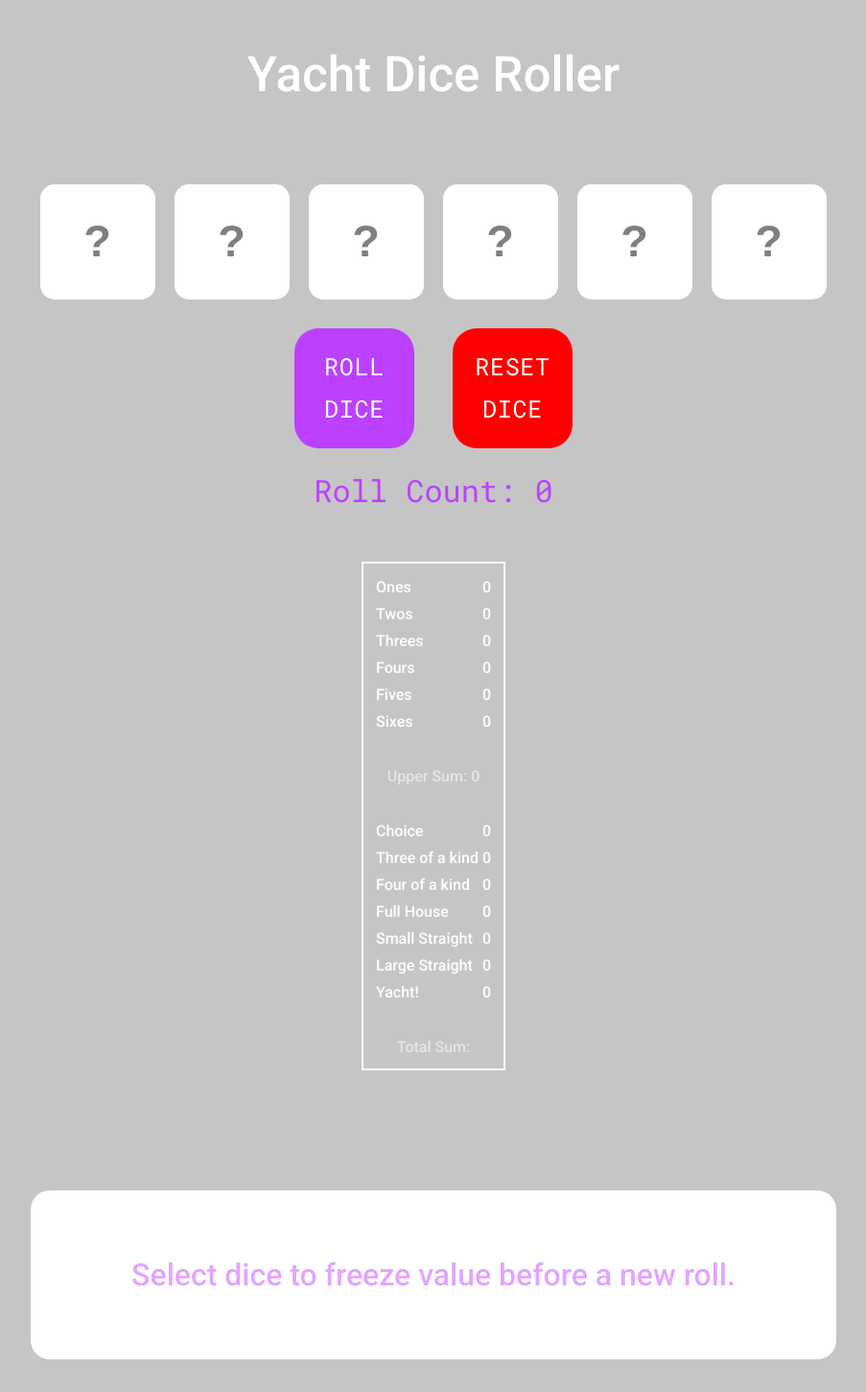
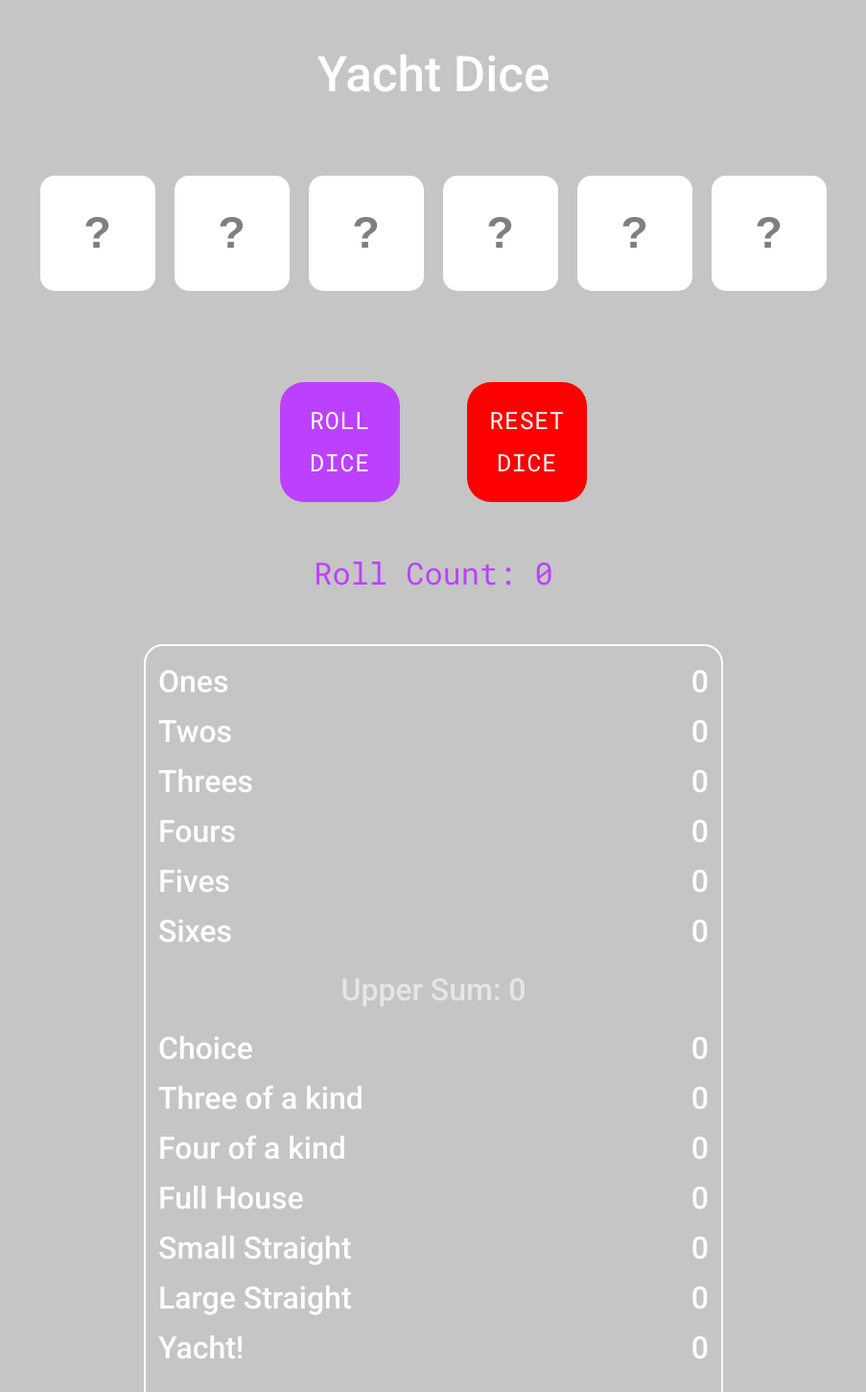
Before and after one commit to chriskstaton/SIXXES, a React (Vite) app: page / in a window 1280 px wide. Shown: the top 1450 px of the page at 96% size, without its empty margins (188-1091 px from the left). Built offline with nearby package versions, Linux system fonts and the light colour scheme.

Commit message:
styles update, remove .App margin

```diff
--- a/src/App.scss
+++ b/src/App.scss
@@ -7,7 +7,6 @@
 
 .App {
 	font-family: "Roboto", sans-serif;
-	padding: 1rem;
 }
 
 body {
@@ -17,4 +16,5 @@ body {
 
 h1 {
 	position: relative;
+	padding: 1rem;
 }
--- a/src/DiceRoller.scss
+++ b/src/DiceRoller.scss
@@ -1,5 +1,6 @@
 .dice-container {
-	margin-top: 75px;
+	margin-top: 50px;
+	margin-bottom: 50px;
 }
 
 .dice-static {
@@ -35,7 +36,7 @@
 }
 
 .button-container {
-	margin: 20px;
+	margin: 35px;
 	display: inline-block;
 
 	button:focus {
@@ -60,6 +61,7 @@
 	color: #bc40ff;
 	font-size: xx-large;
 	font-family: "Roboto Mono", sans-serif;
+	margin-top: 15px;
 }
 
 .reset-dice-button {
@@ -70,10 +72,11 @@
 
 .footer-tips {
 	background-color: white;
-	width: 100%;
+	width: 80vw;
 	text-align: center;
 	border-radius: 20px;
 	margin-top: 125px;
+	margin: auto;
 
 	p {
 		color: #e1a6ff;
--- a/src/DiceRoller.tsx
+++ b/src/DiceRoller.tsx
@@ -144,7 +144,7 @@ function DiceRoller() {
 
 	return (
 		<>
-			<h1>Yacht Dice Roller</h1>
+			<h1>Yacht Dice</h1>
 			<div className="dice-container">
 				<img
 					className={
--- a/src/Scoreboard.scss
+++ b/src/Scoreboard.scss
@@ -1,12 +1,18 @@
 .scoreboard-container {
 	margin-top: 50px;
 	display: inline-grid;
-	gap: 20px;
 	border: 2px solid white;
+	border-radius: 20px;
 	table-layout: auto;
+	font-size: xx-large;
+	width: 90vw;
+	max-width: 600px;
+
 	table {
 		text-align: center;
 		margin: 10px;
+
+		//gap: 20px;
 	}
 	th {
 		text-align: left;
```
